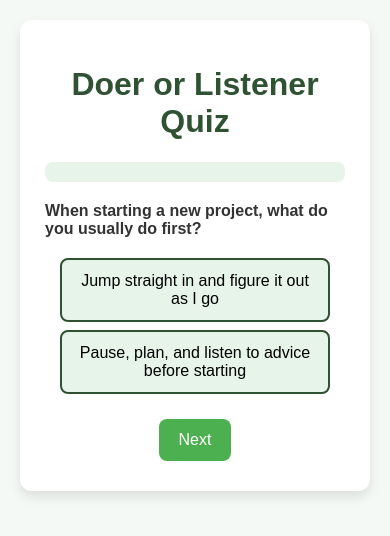
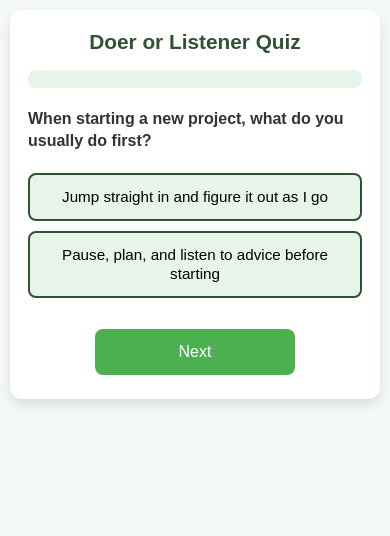
Before and after one commit to muscleactivema-crypto/QUIZZES, a plain HTML site: page doerorlistner.html in a window 390 px wide. Both pictures are taken after a click on the button "Pause, plan, and listen to advice before starting". Drawn offline with Linux system fonts and the light colour scheme.

Commit message:
Add files via upload

```diff
--- a/doerorlistner.html
+++ b/doerorlistner.html
@@ -1,7 +1,8 @@
 <!DOCTYPE html>
 <html lang="en">
 <head>
-  <meta charset="UTF-8">
+  <meta charset="UTF-8" />
+  <meta name="viewport" content="width=device-width, initial-scale=1.0" />
   <title>Doer or Listener Quiz — Keep Well</title>
   <style>
     body {
@@ -14,6 +15,7 @@
       align-items: flex-start;
       min-height: 100vh;
     }
+
     .quiz-container {
       background: #ffffff;
       margin: 20px;
@@ -22,72 +24,94 @@
       box-shadow: 0 6px 12px rgba(0,0,0,0.1);
       max-width: 600px;
       width: 100%;
+      box-sizing: border-box;
     }
+
     h1 {
       text-align: center;
       color: #2f5233;
+      font-size: 1.6rem;
+      line-height: 1.3;
+      margin-top: 0;
     }
+
     .progress-container {
       width: 100%;
       background: #e6f4ea;
       border-radius: 8px;
       margin: 15px 0;
-      height: 20px;
+      height: 18px;
       overflow: hidden;
     }
+
     .progress-bar {
       height: 100%;
       width: 0%;
       background: #4CAF50;
       transition: width 0.3s ease;
     }
+
     .question {
       margin: 20px 0;
       font-weight: bold;
       color: #333;
+      font-size: 1.1rem;
+      line-height: 1.4;
     }
+
     .answers button {
       display: block;
-      width: 90%;
-      margin: 8px auto;
-      padding: 12px;
+      width: 100%;
+      margin: 10px 0;
+      padding: 14px;
       background: #e6f4ea;
       border: 2px solid #2f5233;
       border-radius: 8px;
       cursor: pointer;
-      font-size: 16px;
+      font-size: 1rem;
+      line-height: 1.3;
       transition: all 0.3s ease;
     }
+
     .answers button:hover {
       background: #c9e7d2;
     }
+
     .controls {
-      margin-top: 20px;
+      margin-top: 25px;
       text-align: center;
     }
+
     .controls button {
-      padding: 12px 20px;
-      margin: 5px;
+      padding: 14px 20px;
+      margin: 8px;
       border: none;
       border-radius: 8px;
-      font-size: 16px;
+      font-size: 1rem;
       cursor: pointer;
       transition: all 0.3s ease;
+      width: 48%;
+      max-width: 200px;
     }
+
     .next-btn {
       background: #4CAF50;
       color: #fff;
     }
+
     .next-btn:hover {
       background: #45a049;
     }
+
     .retry-btn {
       background: #f57c00;
       color: #fff;
     }
+
     .retry-btn:hover {
       background: #ef6c00;
     }
+
     .results {
       text-align: center;
       margin-top: 20px;
@@ -96,19 +120,47 @@
       border: 2px dashed #2f5233;
       border-radius: 10px;
     }
+
+    /* MOBILE OPTIMIZATION */
+    @media (max-width: 480px) {
+      .quiz-container {
+        margin: 10px;
+        padding: 18px;
+      }
+      h1 {
+        font-size: 1.3rem;
+      }
+      .question {
+        font-size: 1rem;
+      }
+      .answers button {
+        font-size: 0.95rem;
+        padding: 12px;
+      }
+      .controls button {
+        width: 100%;
+        margin: 6px 0;
+        font-size: 1rem;
+      }
+    }
   </style>
 </head>
+
 <body>
   <div class="quiz-container">
     <h1>Doer or Listener Quiz</h1>
+
     <div class="progress-container">
       <div id="progress-bar" class="progress-bar"></div>
     </div>
+
     <div id="quiz"></div>
+
     <div class="controls">
       <button id="next-btn" class="next-btn" onclick="nextQuestion()" style="display:none;">Next</button>
       <button id="retry-btn" class="retry-btn" onclick="retryQuiz()" style="display:none;">Retry Quiz</button>
     </div>
+
     <div id="results" class="results" style="display:none;"></div>
   </div>
 
@@ -174,7 +226,7 @@
         quizDiv.appendChild(answersDiv);
 
         // Update progress bar
-        const progress = ((currentQuestion) / questions.length) * 100;
+        const progress = (currentQuestion / questions.length) * 100;
         document.getElementById("progress-bar").style.width = progress + "%";
       } else {
         showResults();
```
